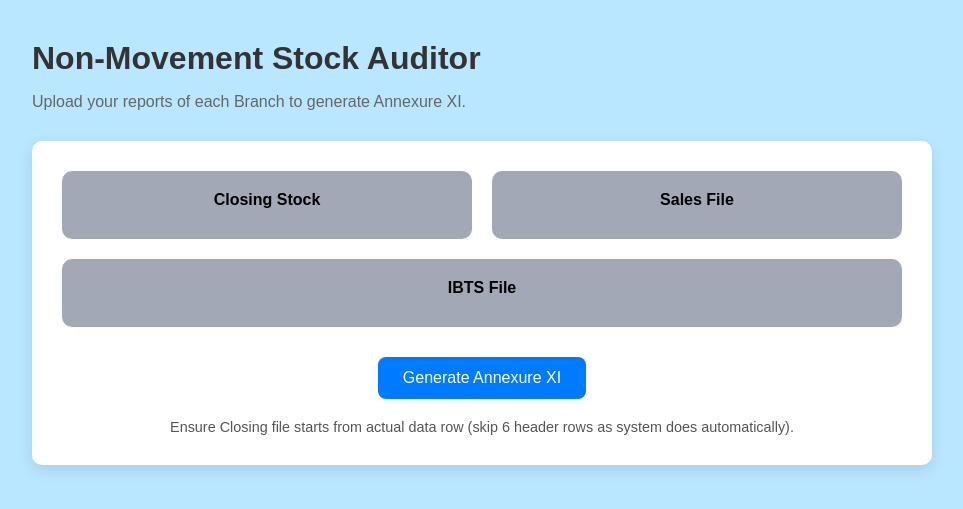
After one commit to sanjeevmoparthi/Annexure_Website3_Aws_deployment, a Flask app: page /index4 in a window 1280 px wide. The commit adds this page. Shown: the top 509 px of the page, without its empty margins (158-1121 px from the left). Run offline with Flask 3, Linux system fonts and the light colour scheme.

Commit message:
Annexure 11 Added

```diff
--- a/app.py
+++ b/app.py
@@ -43,6 +43,11 @@ def next():
 @app.route("/nextAgain")
 def nextAgain():
     return render_template("index3.html")
+
+@app.route("/index4")
+def index4():
+    return render_template("index4.html")
+
 
 # -------------------------------------------------------
 #                     MERGE PAGE
@@ -331,6 +336,36 @@ def download_annexure10():
         flash(f"Error generating Annexure-10: {e}", "danger")
         return redirect(url_for('index'))
 
+@app.route('/download/11', methods=['POST'])
+def download_annexure11():
+
+    closing_file = request.files.get('closing')
+    sales_file = request.files.get('sales')
+    ibts_file = request.files.get('ibts')
+
+    if not all([closing_file, sales_file, ibts_file]):
+        flash("❌ Upload all 3 files: Closing, Sales, IBTS", "danger")
+        return redirect(url_for("index4"))
+
+    try:
+        closing_df = pd.read_excel(closing_file, skiprows=6)
+        sales_df   = pd.read_excel(sales_file)
+        ibts_df    = pd.read_excel(ibts_file)
+
+        out_io = annex.annexure11_generate_excel_bytes(closing_df, sales_df, ibts_df)
+
+        return send_file(
+            out_io,
+            as_attachment=True,
+            download_name="Annexure11_NonMovement.xlsx",
+            mimetype="application/vnd.openxmlformats-officedocument.spreadsheetml.sheet"
+        )
+
+    except Exception as e:
+        flash(f"❌ Annexure-11 Error: {str(e)}", "danger")
+        return redirect(url_for("index4"))
+
+
 
 
 # -------------------------------------------------------
--- /dev/null
+++ b/templates/index4.html
@@ -0,0 +1,143 @@
+<!DOCTYPE html>
+<html lang="en">
+<head>
+<meta charset="UTF-8"/>
+<meta name="viewport" content="width=device-width, initial-scale=1.0"/>
+<title>Non-Movement Stock Auditor</title>
+
+<style>
+body { font-family: Arial, sans-serif; background: #b9e7ff; margin: 0; padding: 0; }
+.container { max-width: 900px; margin: 40px auto; padding: 0 20px; }
+.header h1 { font-size: 2rem; margin-bottom: 10px; color: #333; }
+.header p { color: #666; margin-bottom: 30px; }
+.card { background: #fff; border-radius: 10px; padding: 30px; box-shadow: 0 5px 15px rgba(0,0,0,0.1); }
+.grid { display: flex; gap: 20px; flex-wrap: wrap; justify-content: space-between; }
+.upload-card { flex: 1 1 28%; background: #a3a8b6; border-radius: 10px; padding: 20px; text-align: center; cursor: pointer; transition: 0.3s; }
+.upload-card:hover { background: #dce4ff; }
+.upload-card input { display: none; }
+.filename { margin-top: 10px; font-size: 0.9rem; }
+.action { text-align: center; margin-top: 30px; }
+.action button { background: #007bff; color: white; padding: 12px 25px; font-size: 1rem; border-radius: 8px; border: none; cursor: pointer; display: inline-flex; gap: 10px; }
+.action button:hover { background: #0056b3; }
+.message { padding: 10px; border-radius: 6px; margin-top: 15px; display: inline-flex; gap: 8px; }
+.message.error { background:#ffe5e5; color:#c00; }
+.message.success { background:#e5ffe5; color:#080; }
+.footer { margin-top: 20px; font-size: 0.9rem; text-align:center; color:#555;}
+</style>
+</head>
+
+<body>
+<div class="container">
+
+<header class="header">
+<h1>Non-Movement Stock Auditor</h1>
+<p>Upload your reports of each Branch to generate Annexure XI.</p>
+</header>
+
+<div class="card">
+<div class="grid">
+
+<div class="upload-card">
+<label>
+<b>Closing Stock</b><br>
+<input type="file" id="closingInput" accept=".xls,.xlsx">
+</label>
+<div class="filename" id="closingFile"></div>
+</div>
+
+<div class="upload-card">
+<label>
+<b>Sales File</b><br>
+<input type="file" id="salesInput" accept=".xls,.xlsx">
+</label>
+<div class="filename" id="salesFile"></div>
+</div>
+
+<div class="upload-card">
+<label>
+<b>IBTS File</b><br>
+<input type="file" id="ibtsInput" accept=".xls,.xlsx">
+</label>
+<div class="filename" id="ibtsFile"></div>
+</div>
+
+</div>
+
+<div id="messageBox"></div>
+
+<div class="action">
+<button id="processBtn">Generate Annexure XI</button>
+</div>
+
+<footer class="footer">
+Ensure Closing file starts from actual data row (skip 6 header rows as system does automatically).
+</footer>
+
+</div>
+</div>
+
+<script>
+const closingInput = document.getElementById("closingInput");
+const salesInput = document.getElementById("salesInput");
+const ibtsInput = document.getElementById("ibtsInput");
+
+const files = { closing:null, sales:null, ibts:null };
+
+function fileListener(input, key, label) {
+  input.addEventListener("change", e=>{
+    files[key] = e.target.files[0];
+    document.getElementById(label).innerText = files[key]?.name || "";
+  })
+}
+
+fileListener(closingInput,"closing","closingFile");
+fileListener(salesInput,"sales","salesFile");
+fileListener(ibtsInput,"ibts","ibtsFile");
+
+const messageBox = document.getElementById("messageBox");
+const btn = document.getElementById("processBtn");
+
+function showMessage(msg, type){
+  messageBox.innerHTML = `<div class="message ${type}">${msg}</div>`;
+}
+
+btn.onclick = async () => {
+
+  if(!files.closing || !files.sales || !files.ibts){
+    showMessage("Upload all three files.", "error");
+    return;
+  }
+
+  btn.innerText = "Processing...";
+  btn.disabled = true;
+
+  const fd = new FormData();
+  fd.append("closing", files.closing);
+  fd.append("sales", files.sales);
+  fd.append("ibts", files.ibts);
+
+  try {
+    const res = await fetch("/download/11", { method:"POST", body:fd });
+
+    if(!res.ok) throw new Error("Processing failed");
+
+    const blob = await res.blob();
+    const url = URL.createObjectURL(blob);
+    const a = document.createElement("a");
+    a.href = url;
+    a.download = "Annexure11_NonMovement.xlsx";
+    a.click();
+
+    showMessage("Annexure XI generated ✅", "success");
+
+  } catch(err){
+    showMessage(err.message, "error");
+  }
+
+  btn.innerText = "Generate Annexure XI";
+  btn.disabled = false;
+};
+</script>
+
+</body>
+</html>
```
Also changed, not shown: annexure_functions.py (+99 -0 lines), templates/index3.html (+112 -7 lines).
